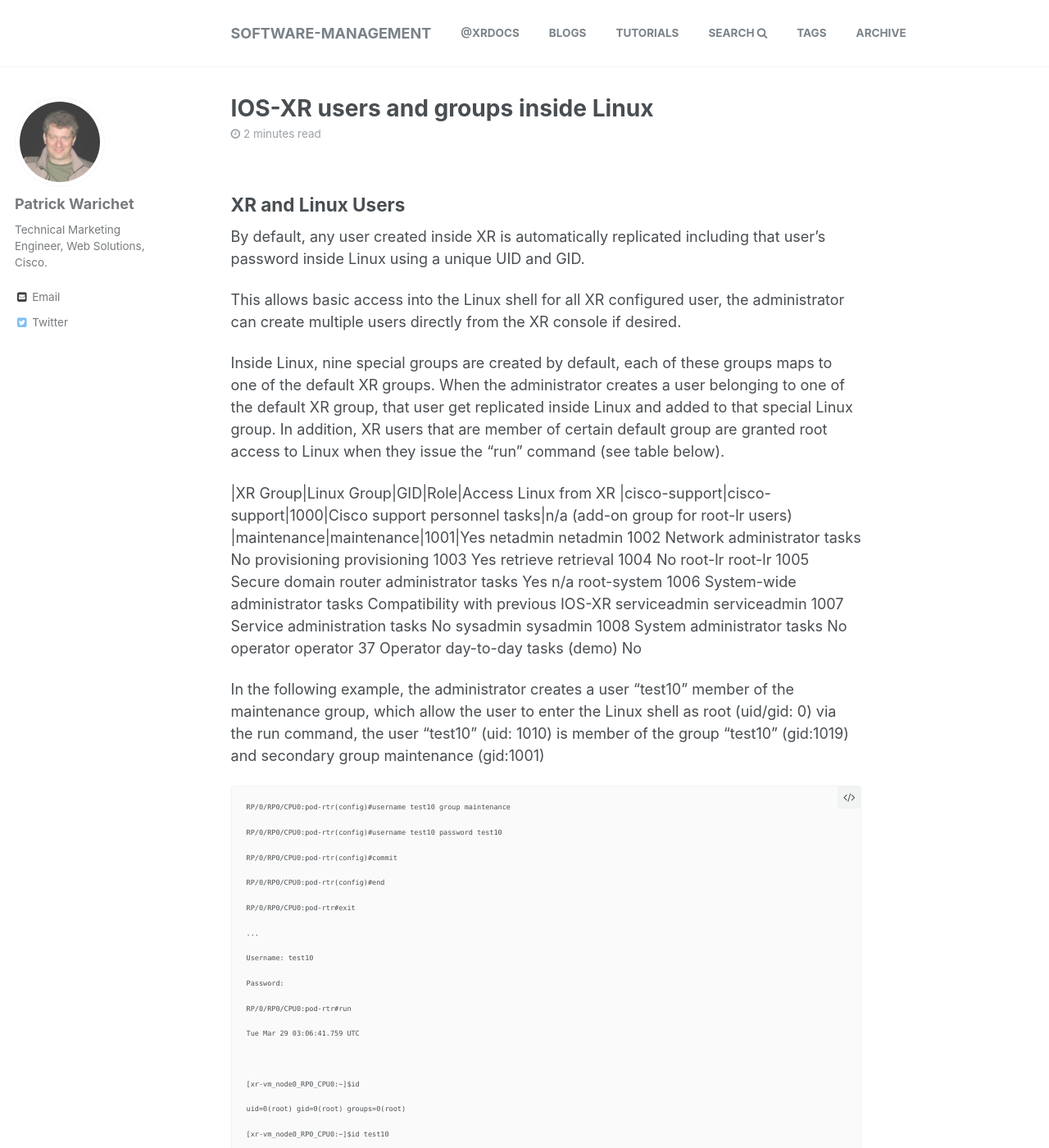
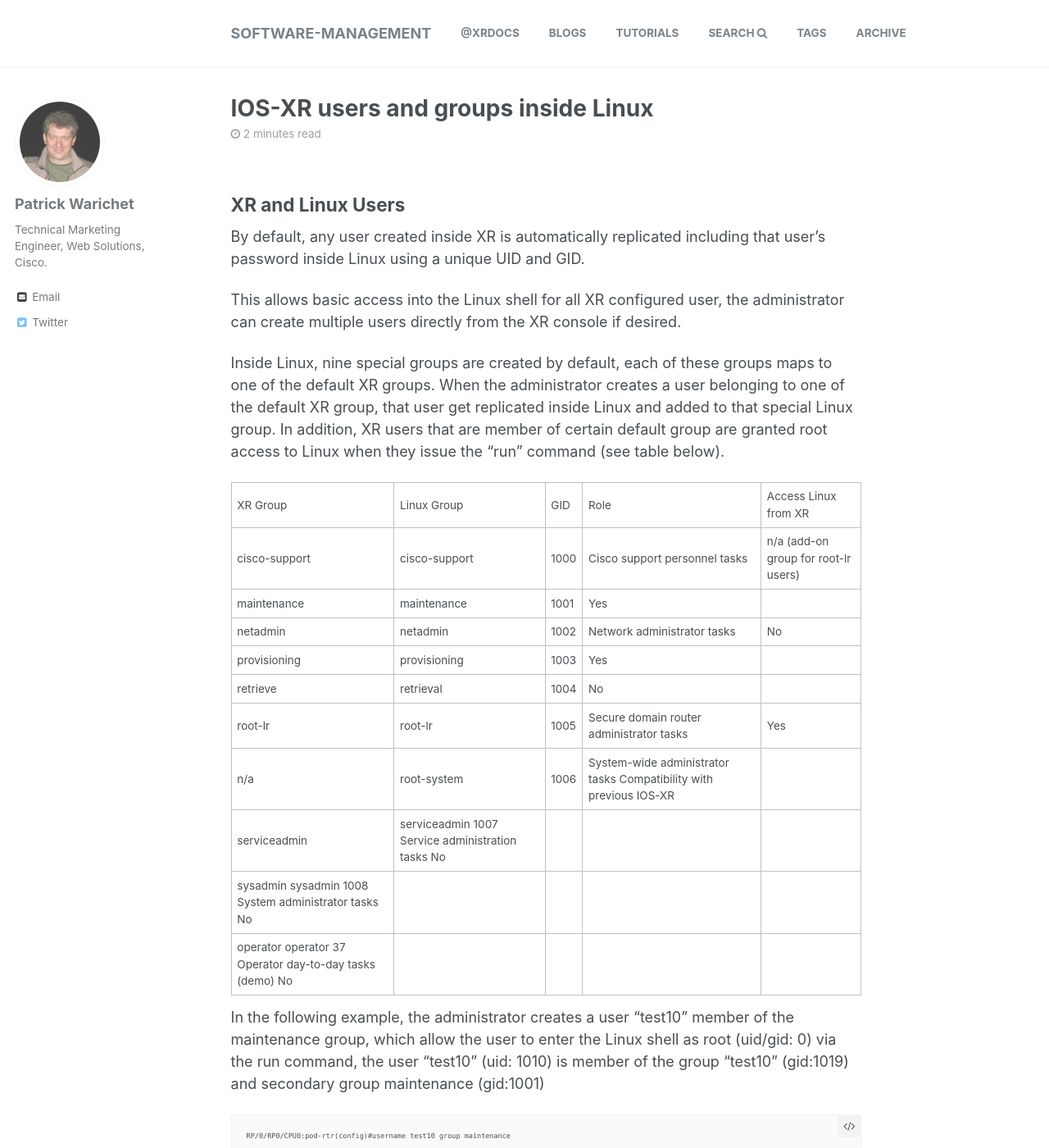
Before and after one commit to xrdocs/software-management, a Jekyll site: the page built from _blogs/2016-10-17-ios-xr-users-and-groups-inside-linux.md, in a window 1280 px wide and 1400 px high. Shown: the whole window at 82% size. Built offline with Jekyll 4.4.1, drawn with Linux system fonts in a browser that asks for light colours; comment, search, counter and statistics services are not loaded.

```diff
--- a/_blogs/2016-10-17-ios-xr-users-and-groups-inside-linux.md
+++ b/_blogs/2016-10-17-ios-xr-users-and-groups-inside-linux.md
@@ -17,18 +17,17 @@ This allows basic access into the Linux shell for all XR configured user, the ad
 
 Inside Linux, nine special groups are created by default, each of these groups maps to one of the default XR groups. When the administrator creates a user belonging to one of the default XR group, that user get replicated inside Linux and added to that special Linux group. In addition, XR users that are member of certain default group are granted root access to Linux when they issue the "run" command (see table below).
 
-
-|XR Group|Linux Group|GID|Role|Access Linux from XR
-|cisco-support|cisco-support|1000|Cisco support personnel tasks|n/a (add-on group for root-lr users)
-|maintenance|maintenance|1001|Yes
-netadmin	netadmin	1002	Network administrator tasks	No
-provisioning	provisioning	1003		Yes
-retrieve	retrieval	1004		No
-root-lr	root-lr	1005	Secure domain router administrator tasks	Yes
-n/a	root-system	1006	System-wide administrator tasks	Compatibility with previous IOS-XR
-serviceadmin	serviceadmin	1007	Service administration tasks	No
-sysadmin	sysadmin	1008	System administrator tasks	No
-operator	operator	37	Operator day-to-day tasks (demo)	No
+| XR Group| Linux Group| GID| Role| Access Linux from XR
+| cisco-support| cisco-support| 1000| Cisco support personnel tasks| n/a (add-on group for root-lr users)
+| maintenance| maintenance| 1001| Yes
+| netadmin| netadmin|1002|Network administrator tasks|No
+| provisioning|provisioning|1003|Yes
+| retrieve|retrieval|1004|No
+| root-lr|root-lr|1005|Secure domain router administrator tasks|Yes
+| n/a|root-system|1006|System-wide administrator tasks	Compatibility with previous IOS-XR
+| serviceadmin|serviceadmin	1007	Service administration tasks	No
+| sysadmin	sysadmin	1008	System administrator tasks	No
+| operator	operator	37	Operator day-to-day tasks (demo)	No
 
 
 
```
